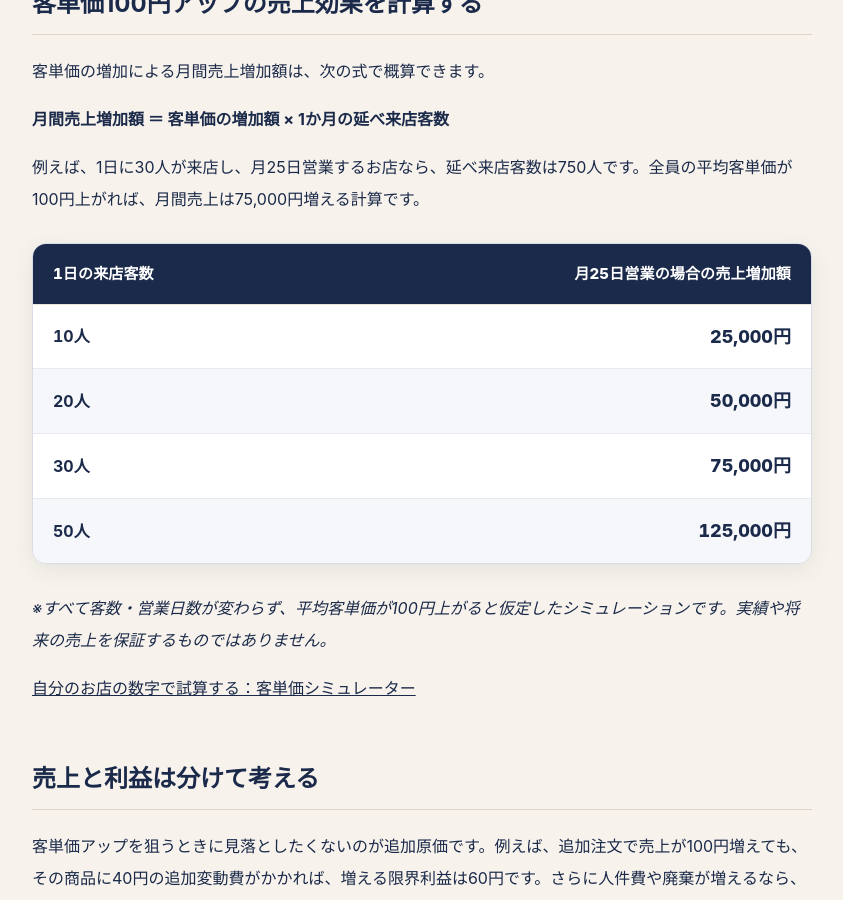
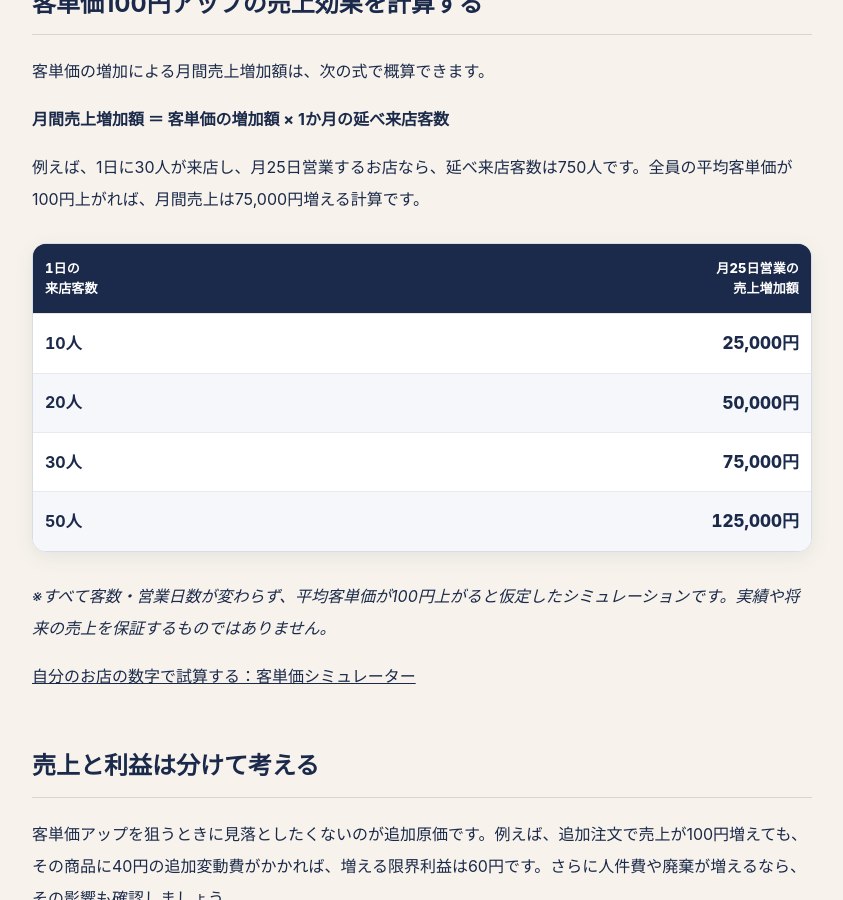
Before and after one commit to insyokuten/restaurant-growth-hub, a Jekyll site: the page built from _posts/2026-11-07-average-spend-100-yen.md, in a window 1280 px wide and 900 px high, scrolled down 813 px. Shown: the whole window, without its empty margins (218-1061 px from the left). Built offline with Jekyll 4.4.1, drawn with Linux system fonts in a browser that asks for light colours.

Commit message:
Fix published article table with explicit responsive HTML styling

```diff
--- a/_posts/2026-11-07-average-spend-100-yen.md
+++ b/_posts/2026-11-07-average-spend-100-yen.md
@@ -17,12 +17,20 @@ date: 2026-11-07
 
 例えば、1日に30人が来店し、月25日営業するお店なら、延べ来店客数は750人です。全員の平均客単価が100円上がれば、月間売上は75,000円増える計算です。
 
-| 1日の来店客数 | 月25日営業の場合の売上増加額 |
-| :--- | ---: |
-| 10人 | 25,000円 |
-| 20人 | 50,000円 |
-| 30人 | 75,000円 |
-| 50人 | 125,000円 |
+<div style="overflow-x:auto;margin:28px 0;border-radius:14px;border:1px solid #d8dce5;box-shadow:0 5px 20px rgba(27,42,74,.08);background:#fff;">
+  <table style="width:100%;min-width:310px;border-collapse:collapse;table-layout:fixed;margin:0;border:0;border-radius:0;box-shadow:none;font-variant-numeric:tabular-nums;">
+    <thead><tr style="background:#1B2A4A;color:#fff;">
+      <th scope="col" style="width:38%;padding:15px 12px;text-align:left;font-size:13px;line-height:1.5;color:#fff;background:#1B2A4A;">1日の<br>来店客数</th>
+      <th scope="col" style="width:62%;padding:15px 12px;text-align:right;font-size:13px;line-height:1.5;color:#fff;background:#1B2A4A;">月25日営業の<br>売上増加額</th>
+    </tr></thead>
+    <tbody>
+      <tr style="background:#fff;"><td style="padding:16px 12px;border-bottom:1px solid #e7e9ee;font-weight:700;">10人</td><td style="padding:16px 12px;border-bottom:1px solid #e7e9ee;text-align:right;font-weight:800;font-size:17px;white-space:nowrap;">25,000円</td></tr>
+      <tr style="background:#f5f7fa;"><td style="padding:16px 12px;border-bottom:1px solid #e7e9ee;font-weight:700;">20人</td><td style="padding:16px 12px;border-bottom:1px solid #e7e9ee;text-align:right;font-weight:800;font-size:17px;white-space:nowrap;">50,000円</td></tr>
+      <tr style="background:#fff;"><td style="padding:16px 12px;border-bottom:1px solid #e7e9ee;font-weight:700;">30人</td><td style="padding:16px 12px;border-bottom:1px solid #e7e9ee;text-align:right;font-weight:800;font-size:17px;white-space:nowrap;">75,000円</td></tr>
+      <tr style="background:#f5f7fa;"><td style="padding:16px 12px;font-weight:700;">50人</td><td style="padding:16px 12px;text-align:right;font-weight:800;font-size:17px;white-space:nowrap;">125,000円</td></tr>
+    </tbody>
+  </table>
+</div>
 
 *※すべて客数・営業日数が変わらず、平均客単価が100円上がると仮定したシミュレーションです。実績や将来の売上を保証するものではありません。*
 
```
